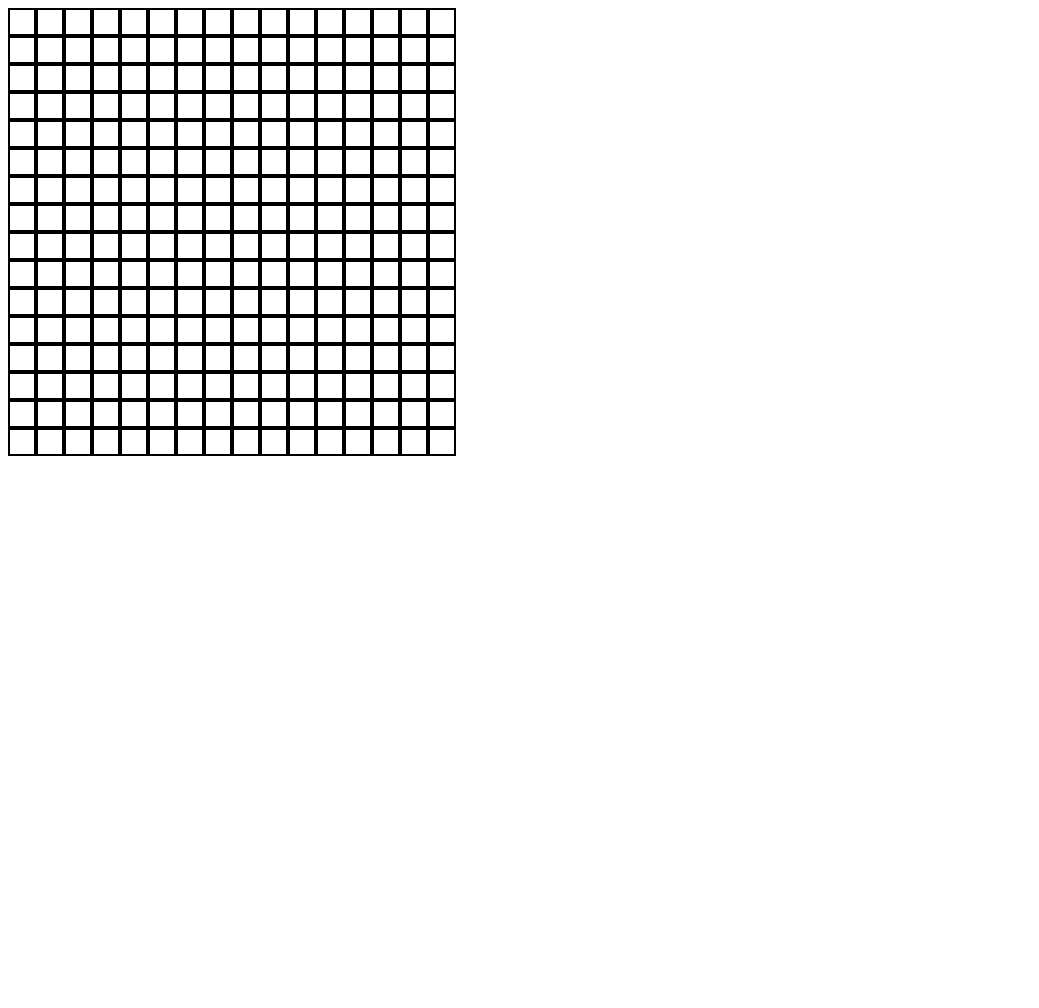
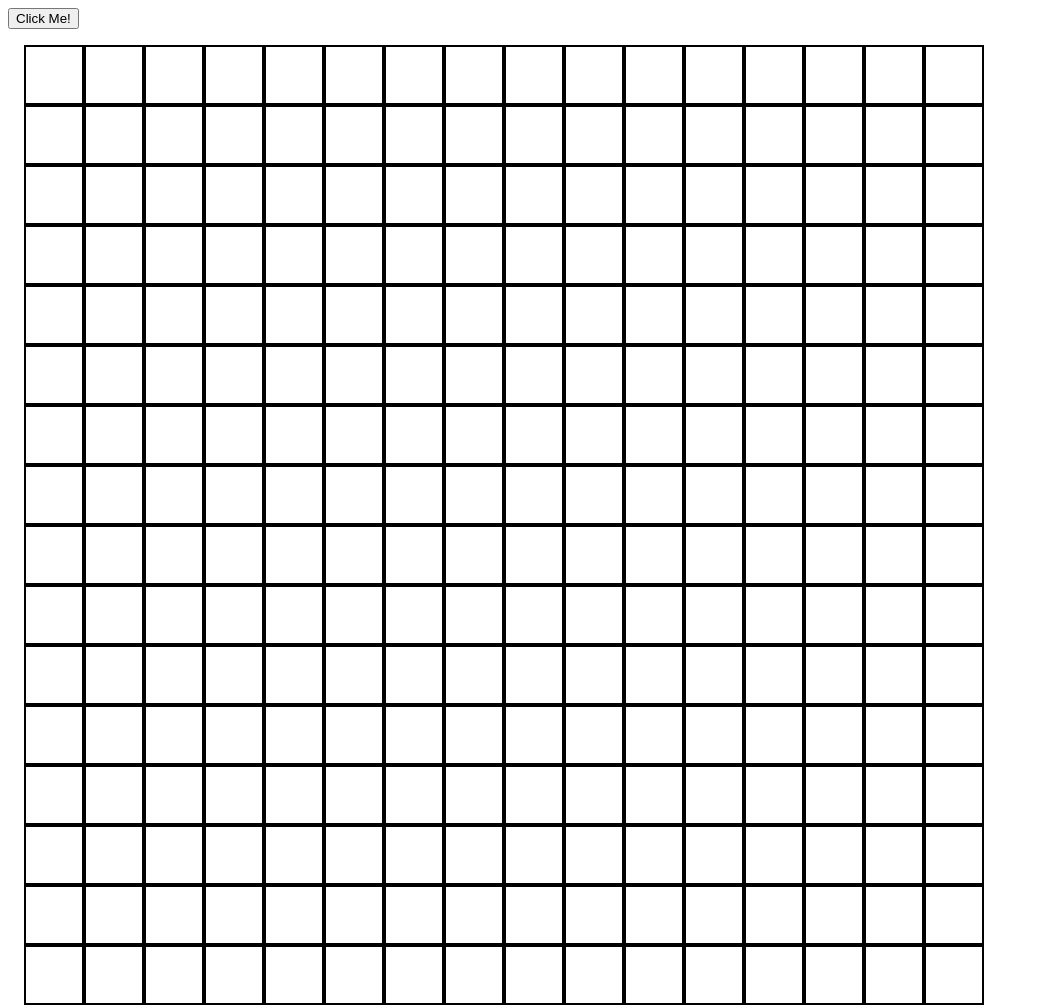
Before and after one commit to chitsip149/odin-etch-a-sketch, a plain HTML site: page index.html in a window 1280 px wide. Shown: the whole page, without its empty margins (0-1039 px from the left). Before the commit the page ends 800 px from the top, so only its background shows below. Drawn offline with Linux system fonts and the light colour scheme.

Commit message:
Add a button to change grid size
- A prompt asking for the new size pops up when button is clicked
- The total pixels of the grid stays the same (960px)

```diff
--- a/javascript.js
+++ b/javascript.js
@@ -1,10 +1,11 @@
 const body = document.querySelector("body");
 const container = document.querySelector(".container");
 
-for (let i = 0; i<16; i++){
+function createSketchPad(size){
+    for (let i = 0; i<size; i++){
         const row = document.createElement("div");
         row.setAttribute("class", "row");
-    for (let j=0; j<16; j++){
+        for (let j=0; j<size; j++){
             const div = document.createElement("div");
             div.style.padding = "12px";
             div.style.border = "2px solid black"
@@ -13,6 +14,9 @@ for (let i = 0; i<16; i++){
         }
         container.appendChild(row);
     }
+}
+
+createSketchPad(16);
 
 const divs = document.querySelectorAll(".row div");
 divs.forEach(div => {
@@ -28,3 +32,13 @@ divs.forEach(div => {
 function changeColor(elem, color){
     elem.style.backgroundColor = color;
 }
+
+const button = document.createElement("button");
+button.textContent = "Click Me!";
+body.insertBefore(button, body.firstChild);
+
+button.addEventListener("click", ()=>{
+    const input = prompt("Choose a grid size (1-100)");
+    container.innerHTML = '';
+    createSketchPad(input);
+})
--- a/style.css
+++ b/style.css
@@ -1,12 +1,16 @@
 .container {
     display: flex;
     flex-direction: column;
+    height: 960px;
+    margin: 16px;
 }
 
 .row {
     display: flex;
+    flex: auto;
+    width: 960px;
 }
 
 .row div {
-    flex: none;
+    flex: auto;
 }
```
Lines whose indentation alone changed are shown as unchanged.
